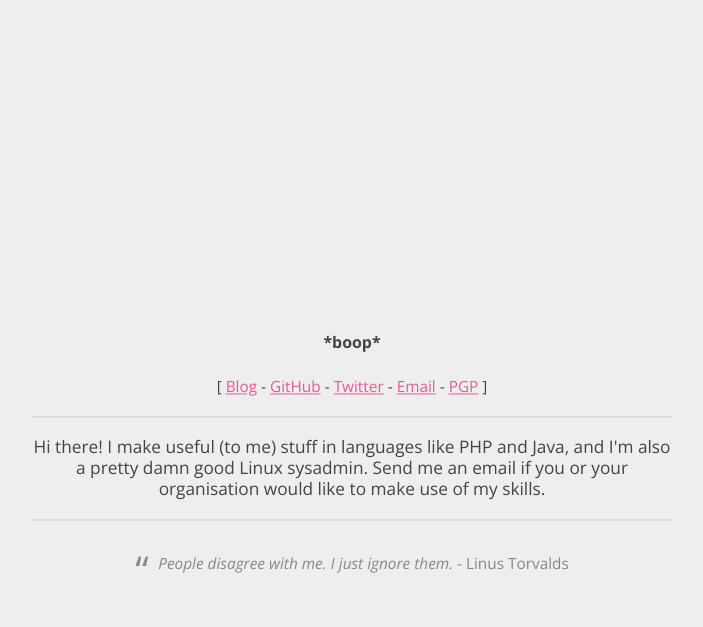
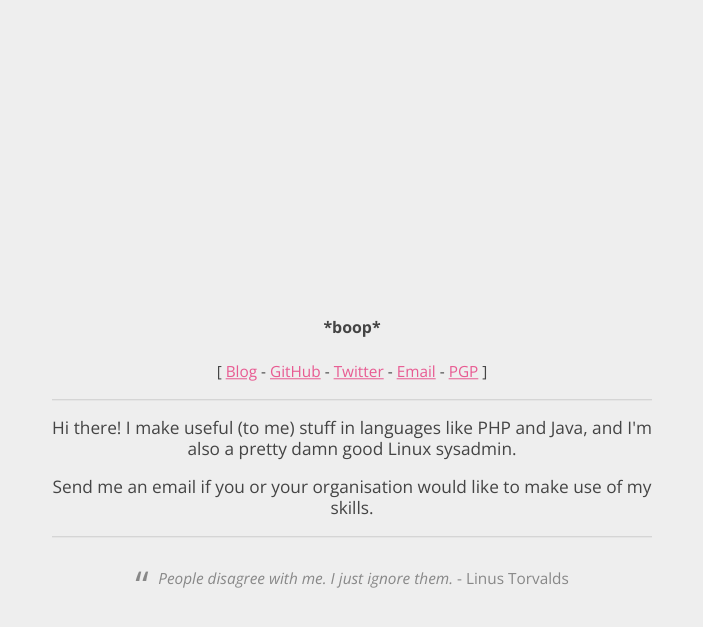
Before and after one commit to TheReverend403/Site, a Jekyll site: the page built from index.html, in a window 1280 px wide. Shown: the top 627 px of the page, without its empty margins (288-991 px from the left). Built offline with Jekyll 4.4.1, drawn with Linux system fonts in a browser that asks for light colours.

Commit message:
Update width of content block

```diff
--- a/_layouts/page.html
+++ b/_layouts/page.html
@@ -5,10 +5,10 @@
 <div class="text-center vertical-center">
 	<h5 class="content-title">{{ page.header }}</h5>
 	{% include navmenu.html %}
+	<div class="content-body">
 	<hr>
-	<div class="content-body">
 		{{ content }}
+	<hr>
 	</div>
-	<hr>
 	{% include linusquote.html %}
 </div>
--- a/_sass/_main.scss
+++ b/_sass/_main.scss
@@ -70,6 +70,9 @@
 
 	&-body > * {
 		font-size: $font-size-content;
+		max-width: 600px;
+		margin-left: auto;
+		margin-right: auto;
 	}
 }
 
--- a/index.html
+++ b/index.html
@@ -2,4 +2,6 @@
 layout: page
 header: '*boop*'
 ---
-<p>Hi there! I make useful (to me) stuff in languages like PHP and Java, and I'm also a pretty damn good Linux sysadmin. Send me an email if you or your organisation would like to make use of my skills.</p>
+
+<p>Hi there! I make useful (to me) stuff in languages like PHP and Java, and I'm also a pretty damn good Linux sysadmin.</p>
+<p>Send me an email if you or your organisation would like to make use of my skills.</p>
```
